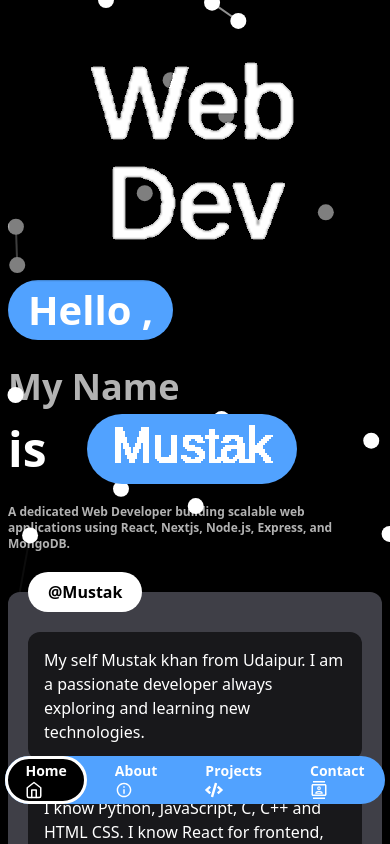
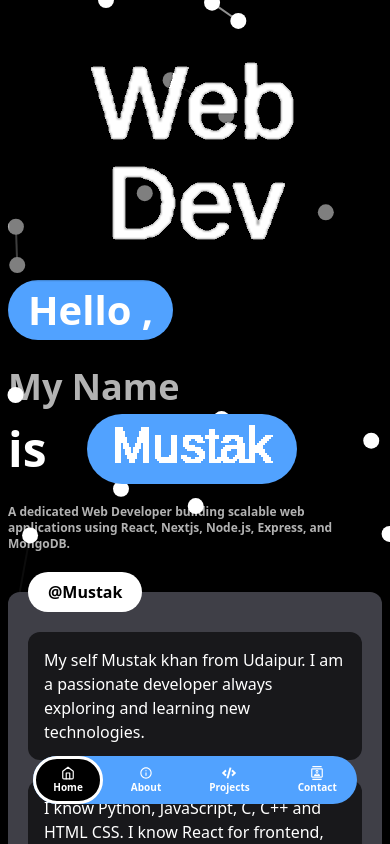
Before and after one commit to Mustak24/Potfolio, a React (Vite) app: page / in a window 390 px wide. Built offline with nearby package versions, Linux system fonts and the light colour scheme.

Commit message:
Update Navbar link layout and styles

```diff
--- a/src/Components/Navbar.jsx
+++ b/src/Components/Navbar.jsx
@@ -82,10 +82,12 @@ export default function Navbar({routes}){
                     return <a
                             key={index}
                             onClick={() => gotoRoute(index)}
-                            className="text-sm z-2 font-semibold px-5 text-center cursor-pointer"
+                            className="text-sm z-2 font-semibold px-5 text-center cursor-pointer flex flex-col items-center justify-center"
                         >
-                            <SlidingTextAnimationViewOnHover text={item.name} animationDuration={300} />
-                            <span className="sm:hidden text-lg">{item.icon}</span>
+                            <span className="sm:hidden text-md">{item.icon}</span>
+                            <SlidingTextAnimationViewOnHover
+                                text={item.name} animationDuration={300} className="max-sm:text-[10px]"
+                            />
                     </a>
                 })}
                 <div className="absolute h-full z-1 bg-black border-3 border-white rounded-full transition-all duration-200"></div>
```
